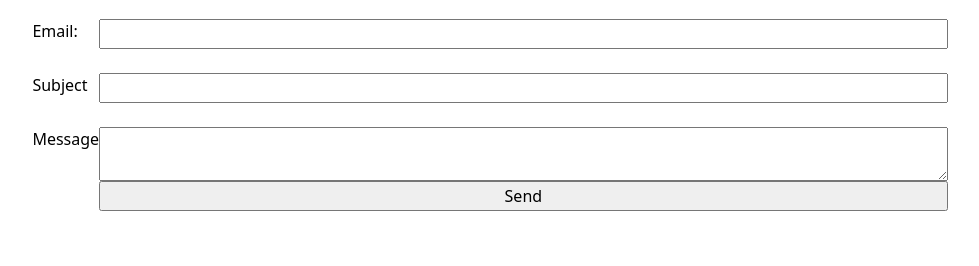
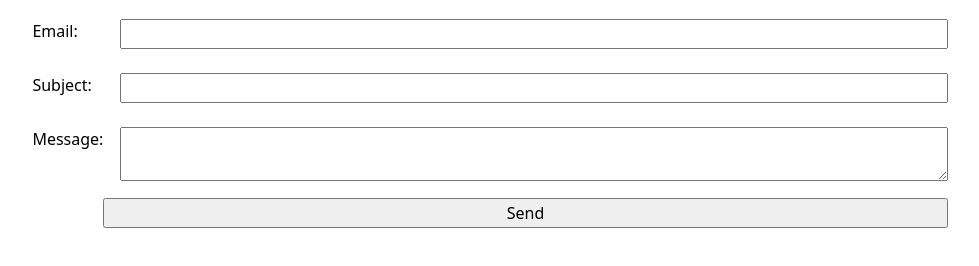
Before and after one commit to jpadsc/portfolio, a plain HTML site: page contact/index.html in a window 1280 px wide. Shown: the part 128-394 px from the top of the page, without its empty margins (163-1142 px from the left). Drawn offline with Linux system fonts and the light colour scheme.

Commit message:
new contact

```diff
--- a/contact/index.html
+++ b/contact/index.html
@@ -22,11 +22,11 @@
             <input name="email" type="email">
         </label>
         <br>
-        <label for="fname">Subject
+        <label for="fname">Subject:
             <input name="subject" >
         </label>
         <br>
-        <label for="fname">Message
+        <label for="fname">Message:
             <textarea name="body" ></textarea>
         </label>
         <br>
--- a/style.css
+++ b/style.css
@@ -50,14 +50,17 @@ form {
 
 button {
   font: inherit;
+  margin-top: 2%;
 }
 
 input {
   font: inherit;
+  margin-left: 2%;
 }
 
 textarea {
   font: inherit;
+  margin-left: 2%;
 }
 label{
   display: grid;
```
